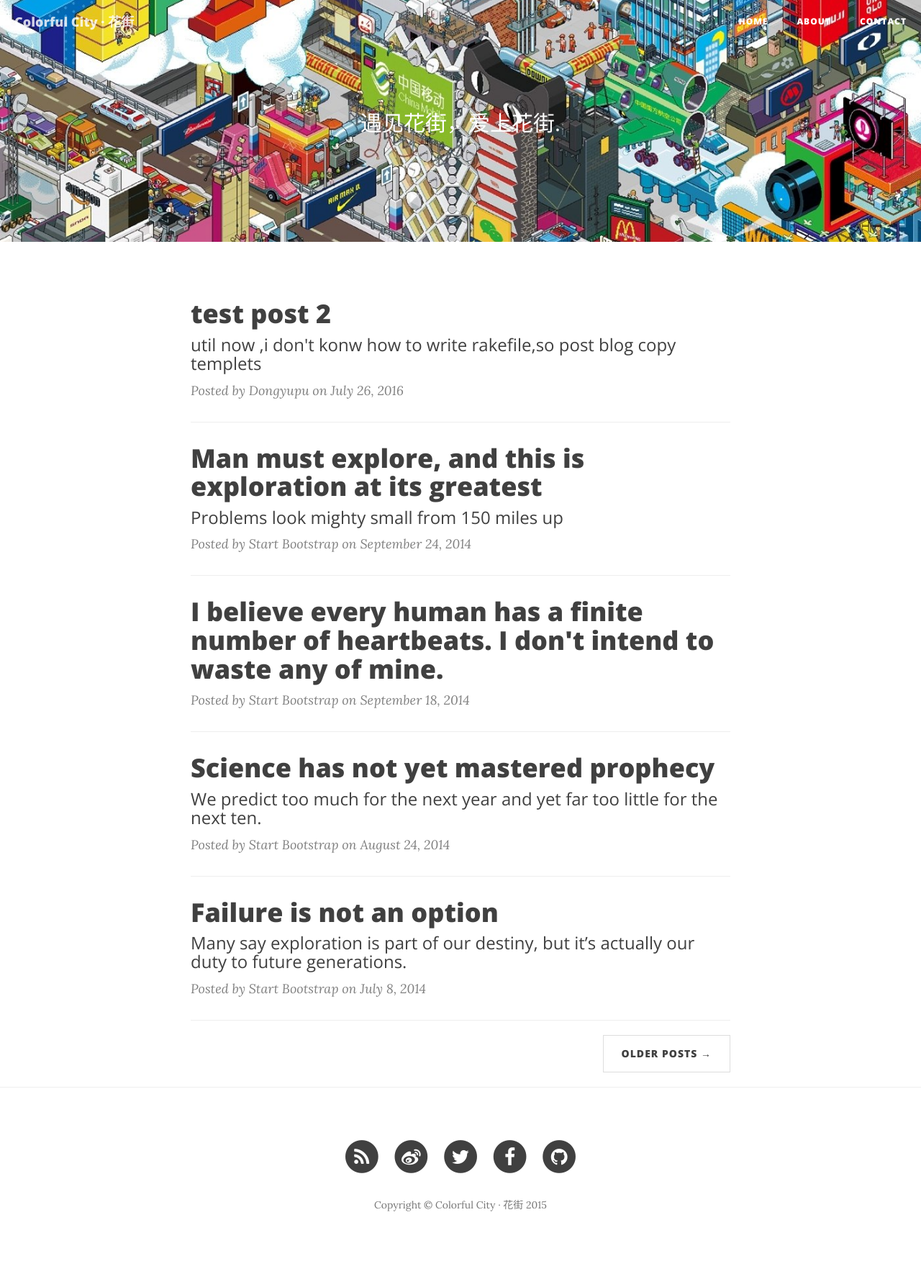
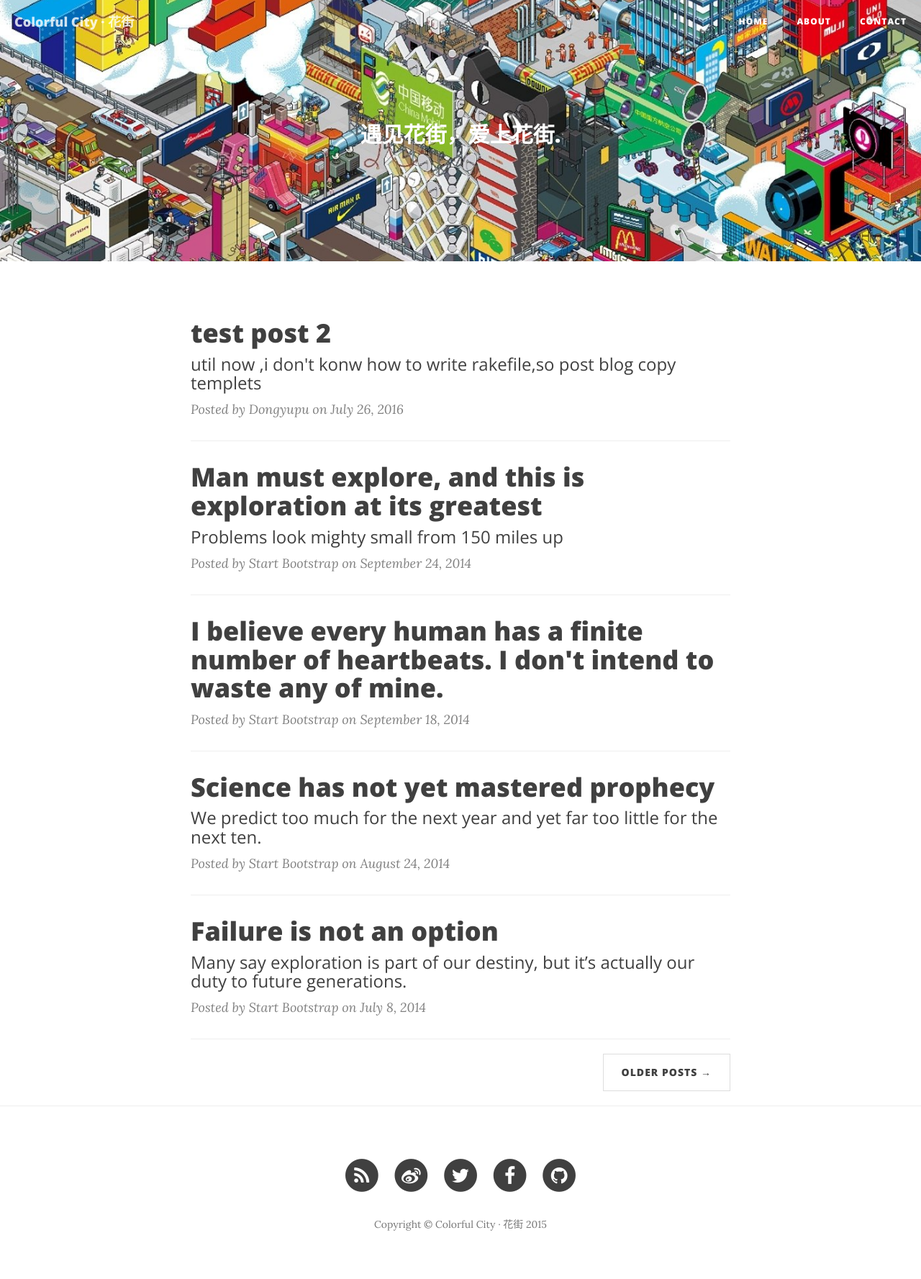
Before and after one commit to dongyupu/colorfulcity, a Jekyll site: the page built from index.html, in a window 1280 px wide. Shown: the whole page at 72% size. Built offline with Jekyll 4.4.1, drawn with Linux system fonts in a browser that asks for light colours; nearby versions of some CDN libraries; the list of posts is cut into pages by our own code; before the commit the page ends 1750 px from its top, so only the background shows below that.

```diff
--- a/index.html
+++ b/index.html
@@ -1,6 +1,6 @@
 ---
 layout: page
-description: "<h7>遇见花街，爱上花街.</h7>"
+description: "<h2>遇见花街，爱上花街.</h2>"
 ---
 
 {% for post in paginator.posts %}
```
